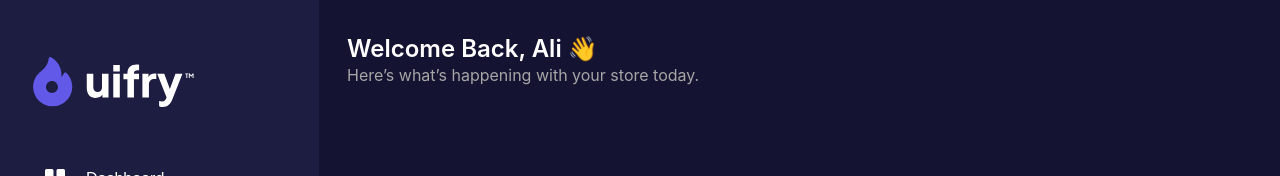
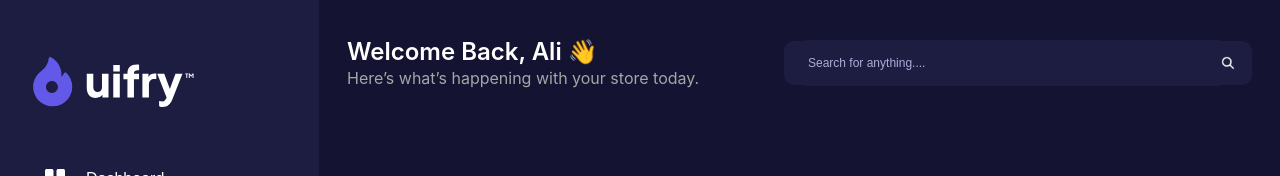
Before and after one commit to KaraboCoder/dashboard, a React (Create React App) app: page / in a window 1280 px wide. Shown: the top 176 px of the page. Built offline with nearby package versions, Linux system fonts and the light colour scheme.

Commit message:
search input and topbar

```diff
--- a/src/_codux/boards/content/content.board.tsx
+++ b/src/_codux/boards/content/content.board.tsx
@@ -4,5 +4,5 @@ import Content_module from '../../../components/content/content.module.scss';
 
 export default createBoard({
     name: 'Content',
-    Board: () => <Content />,
+    Board: () => <Content></Content>,
 });
--- a/src/components/content/content.module.scss
+++ b/src/components/content/content.module.scss
@@ -6,23 +6,5 @@
   padding-right: 28px;
   padding-left: 28px;
   padding-bottom: 33px;
-  padding-top: 33px;
   text-align: start;
 }
-.welcom-header-text {
-  font-family: -apple-system, BlinkMacSystemFont, 'Sgoe UI', Roboto, Oxygen, Ubuntu, Cantarell,
-    'Fira Sans', 'Droid Sans', 'Helvetica Neue';
-  font-size: 24px;
-  line-height: 32.4px;
-  color: #ffffff;
-  text-align: start;
-  margin: 0px;
-  font-weight: 600;
-}
-.welcome-subtext {
-  font-size: 16px;
-  line-height: 21.6px;
-  color: #a6a6a6;
-  padding: 0px;
-  margin: 0px !important;
-}
--- a/src/components/content/content.tsx
+++ b/src/components/content/content.tsx
@@ -1,5 +1,6 @@
 import styles from './content.module.scss';
 import classNames from 'classnames';
+import { TobBar } from '../tob-bar/tob-bar';
 export interface ContentProps {
     className?: string;
 }
@@ -7,10 +8,7 @@ export interface ContentProps {
 export const Content = ({ className }: ContentProps) => {
     return (
         <div className={classNames(styles.root, className, styles.content)}>
-            <h3 className={styles['welcom-header-text']}>Welcome Back, Ali 👋</h3>
-            <p className={styles['welcome-subtext']}>
-                Here’s what’s happening with your store today.
-            </p>
+            <TobBar />
         </div>
     );
 };
--- /dev/null
+++ b/src/components/search-input/search-input.module.scss
@@ -0,0 +1,32 @@
+.root {
+  height: 44px;
+  width: 430px;
+  display: flex;
+  flex-direction: row;
+  justify-content: space-between;
+  align-items: center;
+  border-radius: 10px;
+  background-color: #1d1d41;
+  padding-right: 16px;
+  padding-left: 22px;
+}
+
+.input {
+  flex: 1;
+  background-color: inherit;
+  outline: none;
+  border: none;
+  color: #aeabd8;
+  font-size: 12px;
+  line-height: 16.2px;
+  height: inherit;
+
+  &::placeholder {
+    color: #aeabd8;
+  }
+}
+
+.icon {
+  width: 16px;
+  height: 16px;
+}
--- /dev/null
+++ b/src/components/search-input/search-input.tsx
@@ -0,0 +1,16 @@
+import classNames from 'classnames';
+import styles from './search-input.module.scss';
+import SearchIcon from '../../assets/icons/search.svg';
+
+export interface SearchInputProps {
+    className?: string;
+}
+
+export const SearchInput = ({ className }: SearchInputProps) => {
+    return (
+        <div className={classNames(styles.root, className)}>
+            <input className={styles.input} placeholder="Search for anything...." />
+            <img src={SearchIcon} className={styles.icon} alt="search" />
+        </div>
+    );
+};
--- /dev/null
+++ b/src/components/tob-bar/tob-bar.module.scss
@@ -0,0 +1,26 @@
+.root {
+  height: 126px;
+  background-color: inherit;
+  display: flex;
+  flex-direction: row;
+  justify-content: space-between;
+  align-items: center;
+  padding: 0px 0px;
+}
+.welcom-header-text {
+  font-family: -apple-system, BlinkMacSystemFont, 'Sgoe UI', Roboto, Oxygen, Ubuntu, Cantarell,
+    'Fira Sans', 'Droid Sans', 'Helvetica Neue';
+  font-size: 24px;
+  line-height: 32.4px;
+  color: #ffffff;
+  text-align: start;
+  margin: 0px;
+  font-weight: 600;
+}
+.welcome-subtext {
+  font-size: 16px;
+  line-height: 21.6px;
+  color: #a6a6a6;
+  padding: 0px;
+  margin: 0px !important;
+}
--- /dev/null
+++ b/src/components/tob-bar/tob-bar.tsx
@@ -0,0 +1,20 @@
+import styles from './tob-bar.module.scss';
+import classNames from 'classnames';
+import { SearchInput } from '../search-input/search-input';
+export interface TobBarProps {
+    className?: string;
+}
+
+export const TobBar = ({ className }: TobBarProps) => {
+    return (
+        <div className={classNames(styles.root, className)}>
+            <div>
+                <h3 className={styles['welcom-header-text']}>Welcome Back, Ali 👋</h3>
+                <p className={styles['welcome-subtext']}>
+                    Here’s what’s happening with your store today.
+                </p>
+            </div>
+            <SearchInput />
+        </div>
+    );
+};
```
Also changed, not shown: src/_codux/boards/search-input/search-input.board.tsx (added, +7 -0 lines), src/_codux/boards/tob-bar/tob-bar.board.tsx (added, +7 -0 lines), src/assets/icons/search.svg (added).
